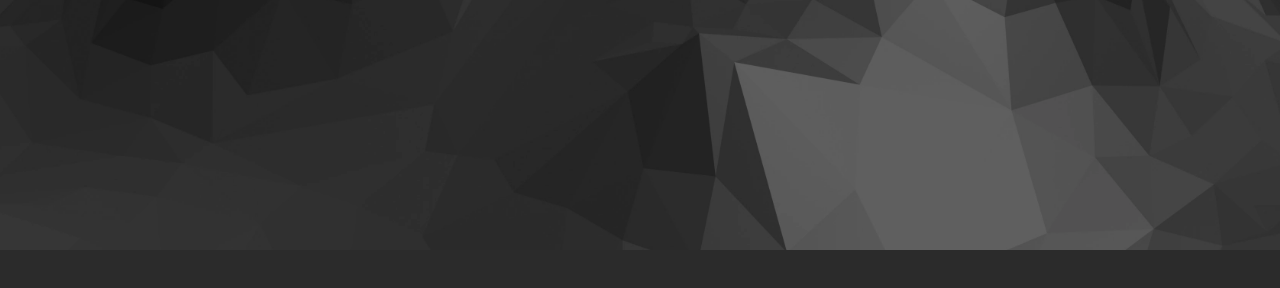
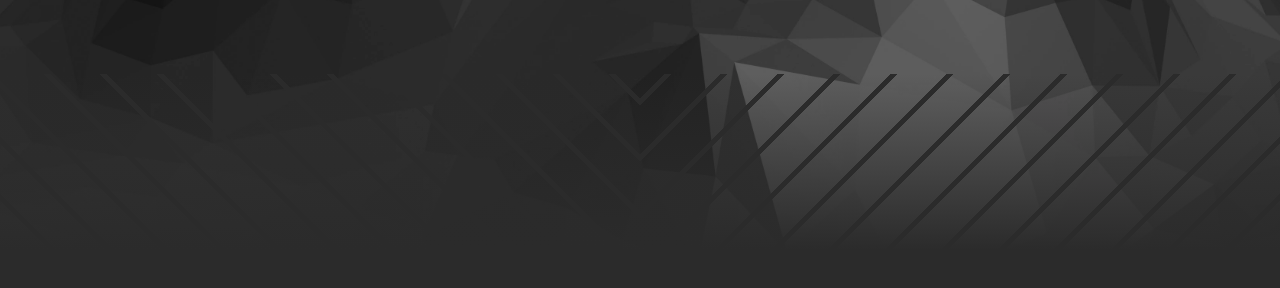
Before and after one commit to dotrey/gheist.de-pages, a website: page index.html in a window 1280 px wide. Shown: the part 710-998 px from the top of the page. Drawn offline with Linux system fonts and the light colour scheme.

Commit message:
added fading between header image and content

```diff
--- a/index.html
+++ b/index.html
@@ -20,6 +20,7 @@
             <path class="svg-logo-gh" d="M 50,100L 100,100L 250,100L 250,150L 100,150L 100,300L 200,300L 200,250L 150,250L 150,200L 200,200L 250,200L 350,200L 350,100L 400,100L 400,200L 400,250L 400,350L 350,350L 350,250L 250,250L 250,300L 250,350L 100,350L 50,350L 50,100 Z "/>
         </svg>
         <h1 class="title">Geoffrey-Alexeij Heinze</h1>
+        <div class="fader"></div>
     </header>
     <nav class="logo-embedded">
         <a href="#" class="menu-link">About</a>
--- a/style/css/style.css
+++ b/style/css/style.css
@@ -15,6 +15,7 @@
     --content-border-width: 1rem;
 
     --bg-color: #2b2b2b;
+    --bg-color-rgb: 43;
     --text-color: #f4f4f5;
     --accent-color: #48f795;
 
@@ -87,7 +88,7 @@ nav {
 nav.logo-scrolling {
     --menu-center-spacing: calc(var(--scroll-progress) * 4em);
     height: calc(12rem - var(--scroll-progress) * 4rem);
-    --nav-bg-color: rgba(43, 43, 43, calc(0.8 * var(--scroll-progress)));
+    --nav-bg-color: rgba(var(--bg-color-rgb), var(--bg-color-rgb), var(--bg-color-rgb), calc(0.8 * var(--scroll-progress)));
     background-color: var(--nav-bg-color);
     backdrop-filter: blur(calc(1rem * var(--scroll-progress)));
     /* box-shadow: 0 0 1em 0.5em var(--nav-bg-color); */
@@ -95,7 +96,7 @@ nav.logo-scrolling {
 
 nav.logo-embedded {
     --menu-center-spacing: 4em;
-    background-color: rgba(43, 43, 43, 0.8);
+    background-color: rgba(var(--bg-color-rgb), var(--bg-color-rgb), var(--bg-color-rgb), 0.8);
     backdrop-filter: blur(1rem);
     /* box-shadow: 0 0 1em 0.5em var(--bg-color); */
 }
@@ -183,3 +184,44 @@ header .title {
     top: 75%;
     font-weight: normal;
 }
+
+header .fader {
+    position: absolute;
+    bottom: -20vh;
+    left: 0;
+    right: 0;
+    height: 22vh;
+    background: linear-gradient(rgba(var(--bg-color-rgb), var(--bg-color-rgb), var(--bg-color-rgb), 0), var(--bg-color));
+    --gradient-spacing-1: 3.5rem;
+    --gradient-spacing-2: 4rem;
+}
+
+header .fader::before {
+    position: absolute;
+    top: 0;
+    left: 0;
+    height: 100%;
+    width: 50%;
+    display: block;
+    content: "";
+    background-image: repeating-linear-gradient(45deg,
+      transparent,
+      transparent var(--gradient-spacing-1),
+      var(--bg-color) var(--gradient-spacing-1),
+      var(--bg-color) var(--gradient-spacing-2));
+}
+
+header .fader::after {
+    position: absolute;
+    top: 0;
+    left: 50%;
+    height: 100%;
+    width: 50%;
+    display: block;
+    content: "";
+    background-image: repeating-linear-gradient(-45deg,
+      transparent,
+      transparent var(--gradient-spacing-1),
+      var(--bg-color) var(--gradient-spacing-1),
+      var(--bg-color) var(--gradient-spacing-2));
+}
```
